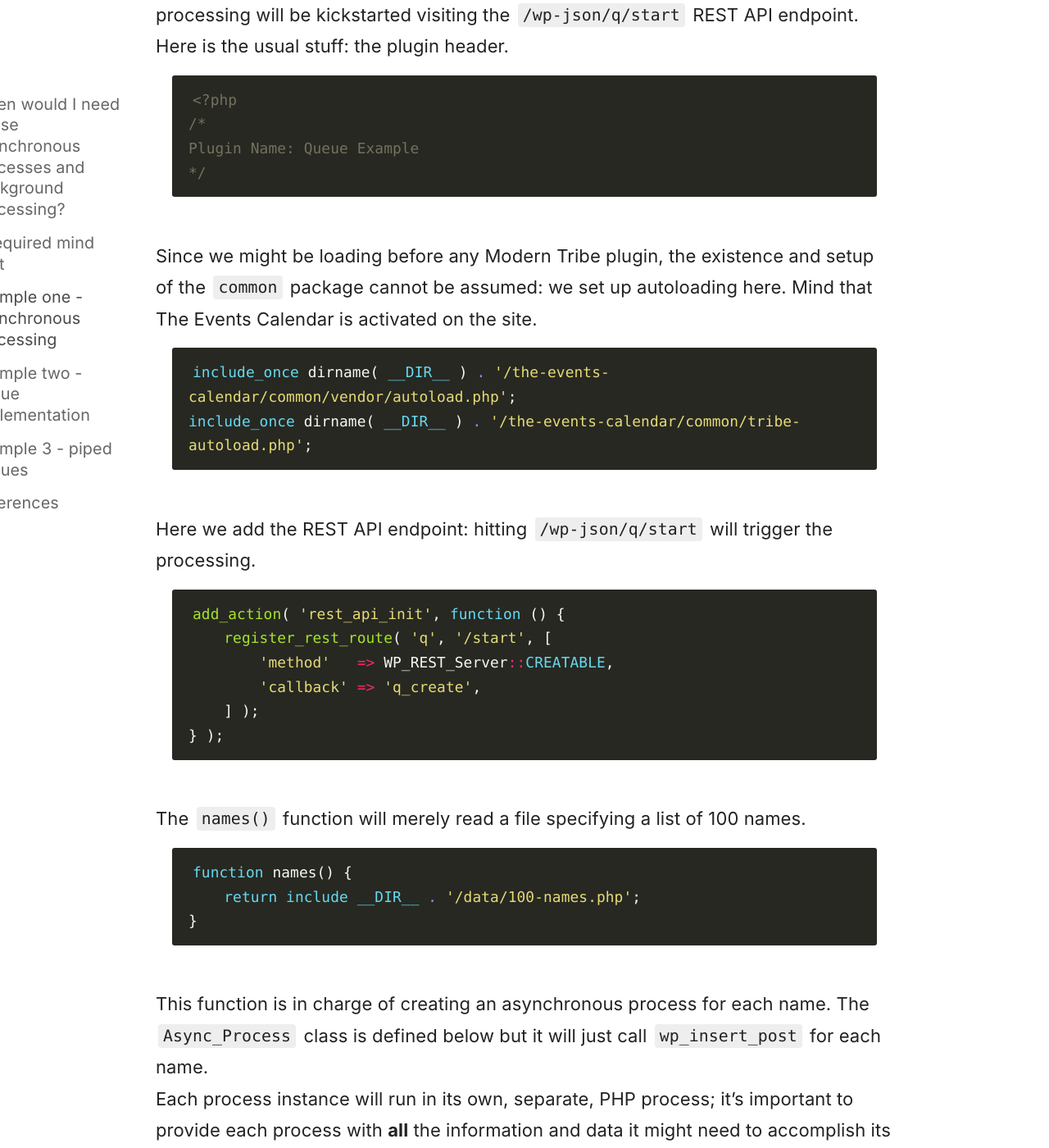
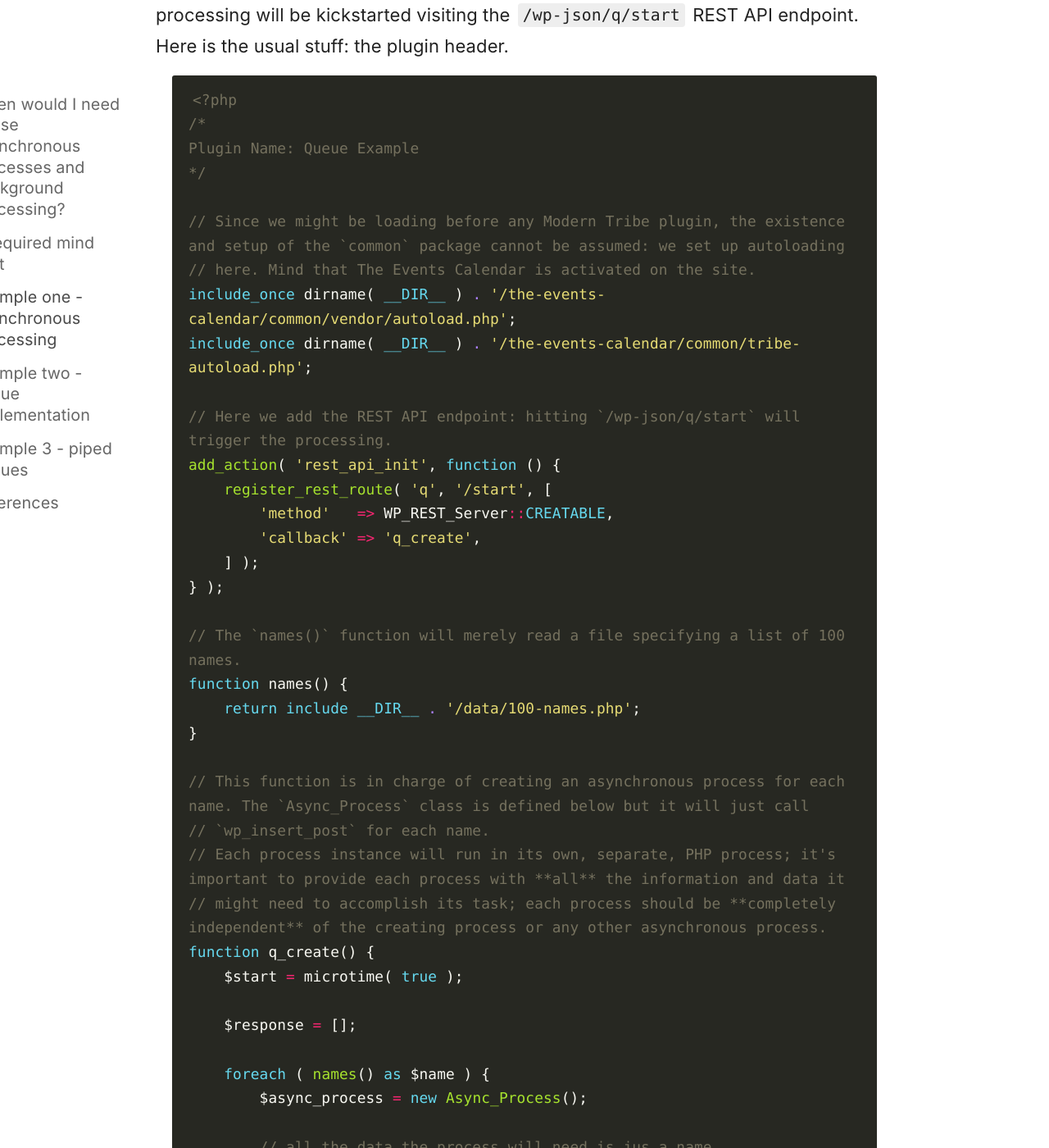
Before and after one commit to moderntribe/products-engineering, a Jekyll site: the page built from _posts/2018-04-23-async-processes.md, in a window 1280 px wide and 1400 px high, scrolled down 2083 px. Shown: the whole window at 82% size. Built offline with Jekyll 4.4.1, drawn with Linux system fonts in a browser that asks for light colours; nearby versions of some CDN libraries; some of the changed text lies outside the part shown.

Commit message:
add missing PHP tags for highling, move comments to inline

````diff
--- a/_posts/2018-04-23-async-processes.md
+++ b/_posts/2018-04-23-async-processes.md
@@ -33,38 +33,29 @@ Here is the usual stuff: the plugin header.
 /*
 Plugin Name: Queue Example
 */
-```
 
-Since we might be loading before any Modern Tribe plugin, the existence and setup of the `common` package cannot be assumed: we set up autoloading here. Mind that The Events Calendar is activated on the site.
-
-```php
+// Since we might be loading before any Modern Tribe plugin, the existence and setup of the `common` package cannot be assumed: we set up autoloading
+// here. Mind that The Events Calendar is activated on the site.
 include_once dirname( __DIR__ ) . '/the-events-calendar/common/vendor/autoload.php';
 include_once dirname( __DIR__ ) . '/the-events-calendar/common/tribe-autoload.php';
-```
 
-Here we add the REST API endpoint: hitting `/wp-json/q/start` will trigger the processing.
-
-```php
+// Here we add the REST API endpoint: hitting `/wp-json/q/start` will trigger the processing.
 add_action( 'rest_api_init', function () {
     register_rest_route( 'q', '/start', [
         'method'   => WP_REST_Server::CREATABLE,
         'callback' => 'q_create',
     ] );
 } );
-```
 
-The `names()` function will merely read a file specifying a list of 100 names.
-
-```php
+// The `names()` function will merely read a file specifying a list of 100 names.
 function names() {
     return include __DIR__ . '/data/100-names.php';
 }
-```
 
-This function is in charge of creating an asynchronous process for each name. The `Async_Process` class is defined below but it will just call `wp_insert_post` for each name.
-Each process instance will run in its own, separate, PHP process; it's important to provide each process with **all** the information and data it might need to accomplish its task; each process should be **completely independent** of the creating process or any other asynchronous process.
-
-```php
+// This function is in charge of creating an asynchronous process for each name. The `Async_Process` class is defined below but it will just call
+// `wp_insert_post` for each name.
+// Each process instance will run in its own, separate, PHP process; it's important to provide each process with **all** the information and data it
+// might need to accomplish its task; each process should be **completely independent** of the creating process or any other asynchronous process.
 function q_create() {
     $start = microtime( true );
 
@@ -83,12 +74,10 @@ function q_create() {
 
     wp_send_json( array_merge( [ 'Time: ' . ( microtime( true ) - $start ) ], $response ) );
 }
-```
 
-In the `common` library we avoid trying to handle **all** the asynchronous processes and try to be *smart* in hooking them.
-Hooking on the `tribe_process_handlers` filter we tell common we would like it to manage the `Async_Process` class; mind that this is only possible because the `Async_Process` extends teh `Tribe__Process__Handler` class.
-
-```php
+// In the `common` library we avoid trying to handle **all** the asynchronous processes and try to be *smart* in hooking them.
+// Hooking on the `tribe_process_handlers` filter we tell common we would like it to manage the `Async_Process` class; mind that this is only possible
+// because the `Async_Process` extends teh `Tribe__Process__Handler` class.
 add_filter( 'tribe_process_handlers', function ( $handlers = [] ) {
     $handlers[] = Async_Process::class;
 
@@ -186,13 +176,10 @@ add_action( 'rest_api_init', function () {
 function names() {
     return include __DIR__ . '/data/100-names.php';
 }
-```
 
-In place of creating a process instance for each name we create one queue only and add all the names as items to it.
-The `save()` method will persist the queue data to the database while the `dispatch()` method will kick it off.
-Notice the asynchronous process did not require any persistence operation, just add data and dispatch it.
-
-```php
+// In place of creating a process instance for each name we create one queue only and add all the names as items to it.
+// The `save()` method will persist the queue data to the database while the `dispatch()` method will kick it off.
+// Notice the asynchronous process did not require any persistence operation, just add data and dispatch it.
 function q_create() {
     $start = microtime( true );
 
@@ -210,11 +197,8 @@ function q_create() {
 
     wp_send_json( array_merge( [ 'Time: ' . ( microtime( true ) - $start ) ], $response ) );
 }
-```
-
-This time we filter the queue classes to add ours. Not much different from before but keep in mind that asynchronous processes and queues are not the same.
-
-```php
+// This time we filter the queue classes to add ours. Not much different from before but keep in mind that asynchronous processes and queues
+// are not the same.
 add_filter( 'tribe_process_queues', function ( $queues = [] ) {
     $queues[] = Example_Queue::class;
 
````
Also changed, not shown: other parts of _posts/2018-04-23-async-processes.md (+2 -0 lines).
